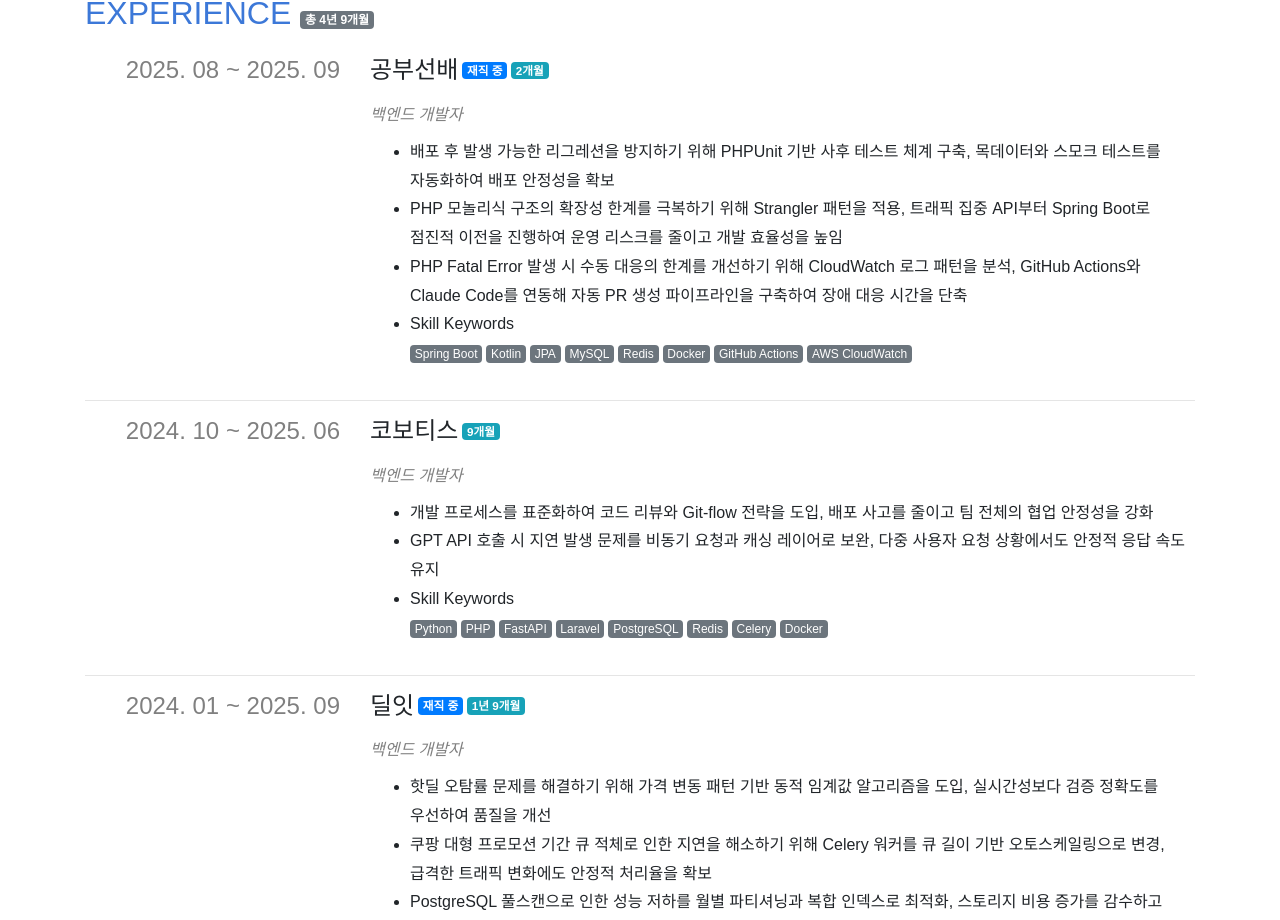
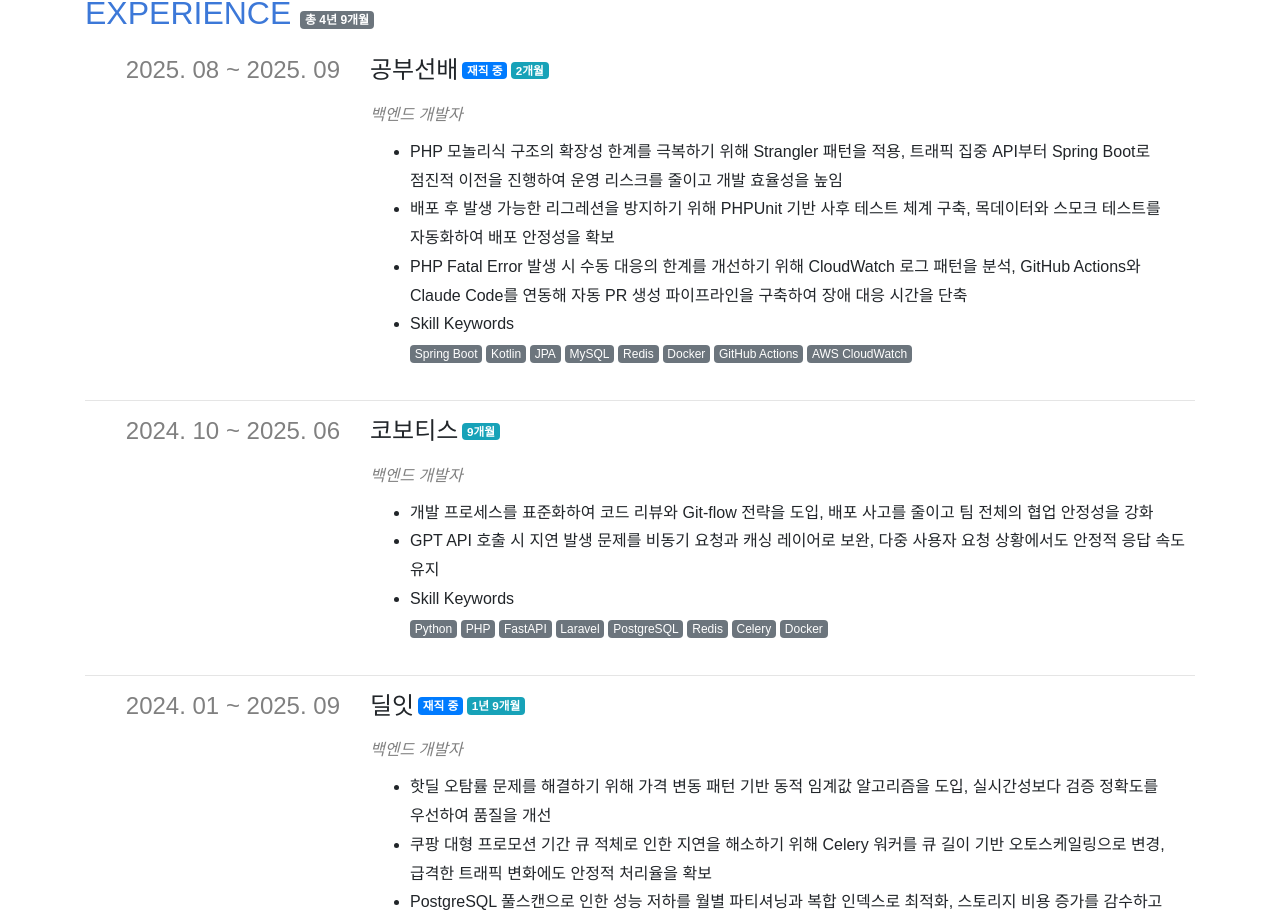
Before and after one commit to yuneast/resume, a Next.js app: page / in a window 1280 px wide. Shown: the part 1215-2135 px from the top of the page. Built offline with nearby package versions, Linux system fonts and the light colour scheme; a web font is replaced by a local one.

Commit message:
Update experience.ts

```diff
--- a/payload/experience.ts
+++ b/payload/experience.ts
@@ -13,8 +13,8 @@
           title: '백엔드 개발자',
           startedAt: '2025-08',
           descriptions: [
+            'PHP 모놀리식 구조의 확장성 한계를 극복하기 위해 Strangler 패턴을 적용, 트래픽 집중 API부터 Spring Boot로 점진적 이전을 진행하여 운영 리스크를 줄이고 개발 효율성을 높임',
             '배포 후 발생 가능한 리그레션을 방지하기 위해 PHPUnit 기반 사후 테스트 체계 구축, 목데이터와 스모크 테스트를 자동화하여 배포 안정성을 확보',
-            'PHP 모놀리식 구조의 확장성 한계를 극복하기 위해 Strangler 패턴을 적용, 트래픽 집중 API부터 Spring Boot로 점진적 이전을 진행하여 운영 리스크를 줄이고 개발 효율성을 높임',
             'PHP Fatal Error 발생 시 수동 대응의 한계를 개선하기 위해 CloudWatch 로그 패턴을 분석, GitHub Actions와 Claude Code를 연동해 자동 PR 생성 파이프라인을 구축하여 장애 대응 시간을 단축',
           ],
           skillKeywords: [
```
